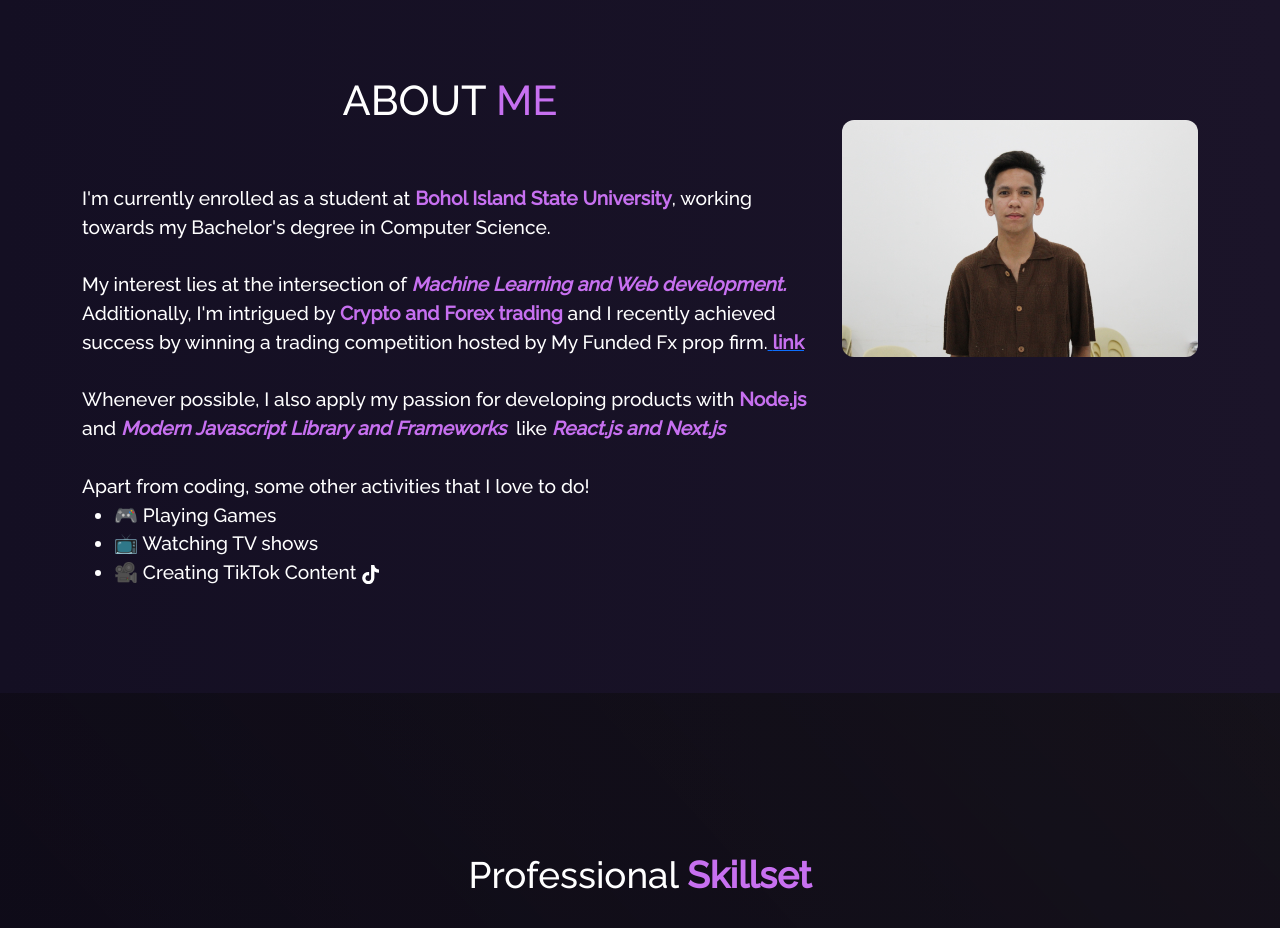
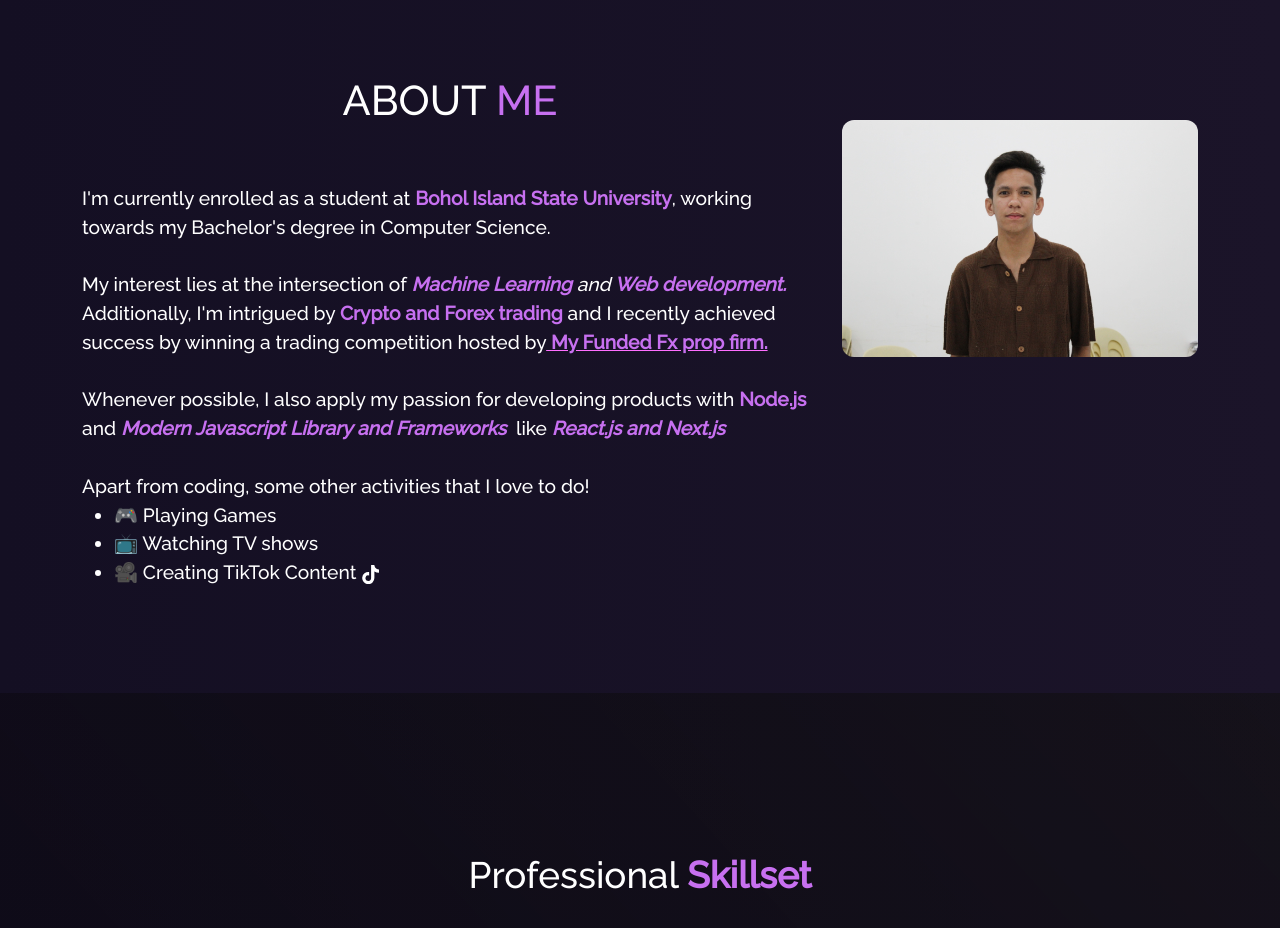
Before and after one commit to Exzort567/Portfolio, a React (Create React App) app: page / in a window 1280 px wide. Shown: the part 880-1808 px from the top of the page. Built offline with nearby package versions, Linux system fonts and the light colour scheme.

Commit message:
Add design to the my funded fx link

```diff
--- a/src/components/Home/Home.js
+++ b/src/components/Home/Home.js
@@ -86,11 +86,12 @@
               <br />
               <br />My interest lies at the intersection of
               <i>
-                <b className="purple"> Machine Learning and Web development. </b>
+                <b className="purple"> Machine Learning</b> and<b className="purple">  Web development. </b>
               </i>
+
               Additionally, I'm intrigued by <b className="purple">Crypto and Forex trading </b>
-              and I recently achieved success by winning a trading competition hosted by My Funded Fx prop firm.
-              <a target="_blank" href="https://x.com/myfundedfx/status/1652684119313199109?s=46&t=v3dtp2VT7YDF7OmmOQYAqg"> <b className="purple">link</b></a>
+              and I recently achieved success by winning a trading competition hosted by
+              <a target="_blank" href="https://x.com/myfundedfx/status/1652684119313199109?s=46&t=v3dtp2VT7YDF7OmmOQYAqg" class="purple-link"> <b className="purple">My Funded Fx prop firm.</b></a>
               <br />
               <br />
 
--- a/src/style.css
+++ b/src/style.css
@@ -16,6 +16,16 @@
 
 .purple {
   color: var(--imp-text-color) !important;
+}
+
+.purple-link {
+  color: purple; /* Sets the color of the text */
+  text-decoration: underline rgb(255, 110, 255); /* Sets the color of the underline */
+}
+
+.purple-link:hover {
+  color: purple; /* Sets the color of the text */
+  text-decoration: underline rgb(255, 216, 255); /* Sets the color of the underline */
 }
 
 button:focus {
```
